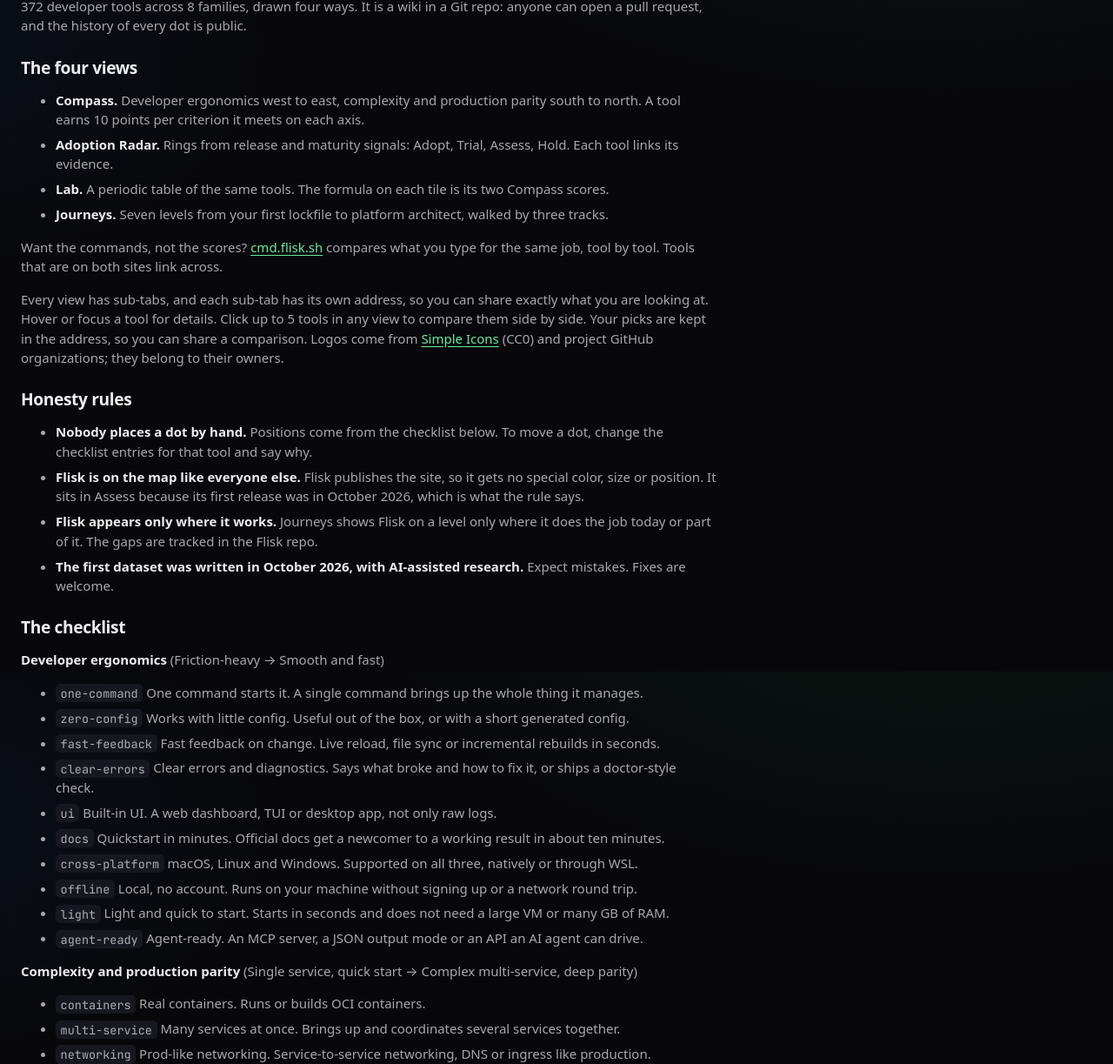
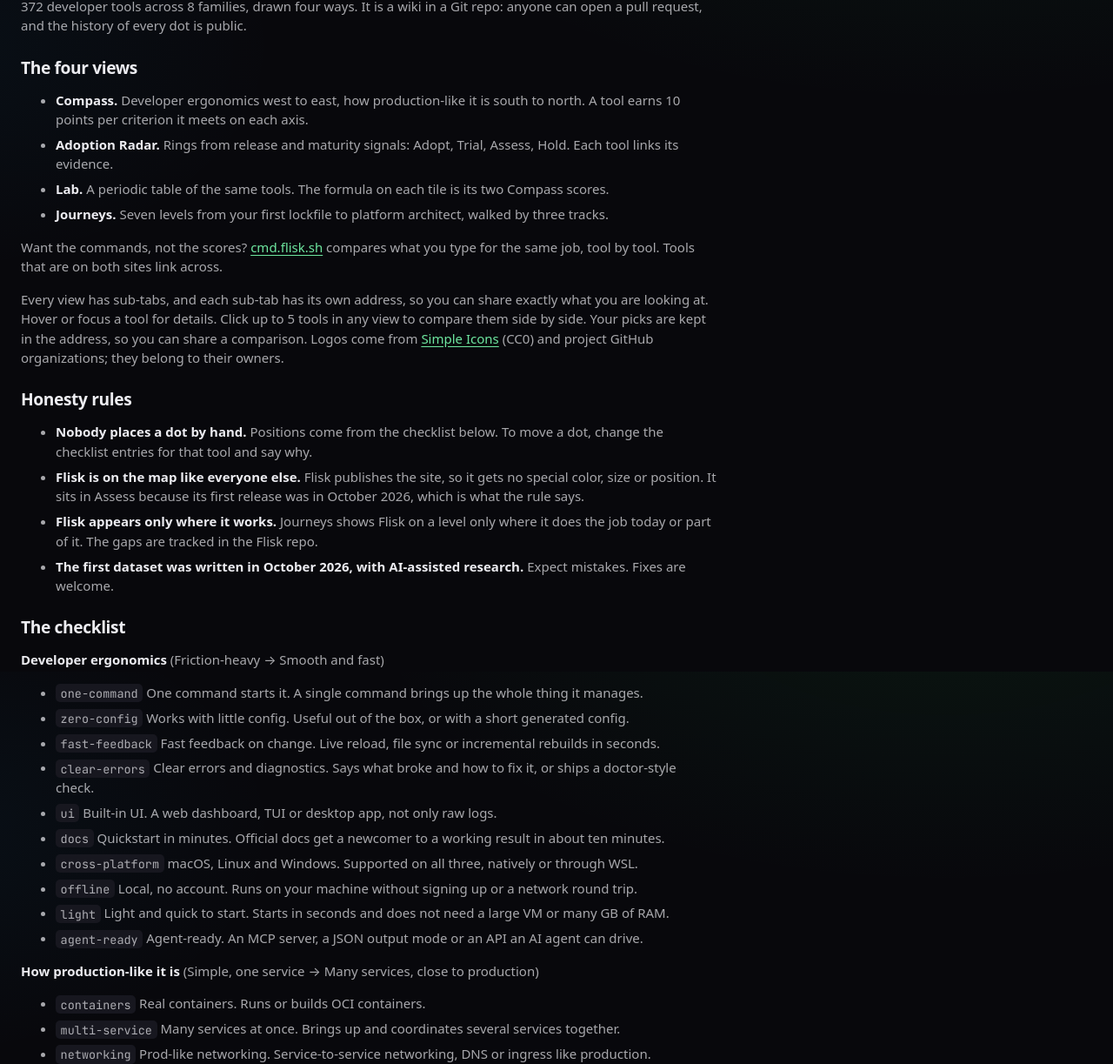
Before and after one commit to flisk-sh/roadmap, a Jekyll site: the page built from about.html, in a window 1280 px wide. Shown: the part 128-1351 px from the top of the page at 87% size. Built offline with Jekyll 4.4.1, drawn with Linux system fonts in a browser that asks for light colours; some web fonts are replaced.

Commit message:
Replace "parity" with "production-like" everywhere people read it
Tech leads did not know the word. The Compass axis is now "How production-like
it is" (simple, one service -> many services, close to production), with a
plain-English definition next to the checklist, an axis label on the chart,
and clearer corner subtitles. The data key stays `parity`, so no tool file
changes.

Co-Authored-By: Claude Sonnet 5.5 <noreply@anthropic.com>
Signed-off-by: odykyi <24225497+odykyi@users.noreply.github.com>

```diff
--- a/_config.yml
+++ b/_config.yml
@@ -3,7 +3,7 @@
 title: DevEx Roadmap
 tagline: A community map of local developer tools
 description: >-
-  300+ developer tools on four views: the Compass (ergonomics vs. parity), the Adoption Radar,
+  300+ developer tools on four views: the Compass (ease of use vs. how production-like), the Adoption Radar,
   the Lab (a periodic table) and Journeys from beginner to platform architect. Community-edited,
   every placement follows a public rubric.
 lang: en
--- a/_data/meta.yml
+++ b/_data/meta.yml
@@ -11,7 +11,7 @@ views:
   - id: compass
     name: Compass
     title: The DevEx Compass
-    blurb: Ergonomics runs west to east, production parity south to north. A public checklist places every dot.
+    blurb: Ergonomics runs west to east, how production-like it is south to north. A public checklist places every dot.
     subtabs: families
   - id: radar
     name: Adoption Radar
--- a/_data/rubric.yml
+++ b/_data/rubric.yml
@@ -1,5 +1,6 @@
 # How a tool's Compass position and Radar ring are decided. Nobody places a dot by hand:
-# a tool's X is 10 points per `dx` criterion it meets, its Y is 10 points per `parity` criterion.
+# a tool's X is 10 points per `dx` criterion it meets, its Y is 10 points per `parity` criterion
+# (shown to people as "production-like").
 # To move a dot, open a PR that adds or removes a criterion id on the tool, with a source.
 
 dx:
@@ -39,11 +40,13 @@ dx:
       label: Agent-ready
       help: An MCP server, a JSON output mode or an API an AI agent can drive.
 
+# The data key stays `parity`; everything people read says "production-like".
 parity:
-  title: Complexity and production parity
-  short: Parity
-  low: Single service, quick start
-  high: Complex multi-service, deep parity
+  title: How production-like it is
+  short: Production-like
+  low: Simple, one service
+  high: Many services, close to production
+  explain: How closely a tool recreates your real production system on your machine. A low score runs one thing; a high score runs many services together with real containers, databases and networking, like production does.
   criteria:
     - id: containers
       label: Real containers
--- a/_layouts/view.html
+++ b/_layouts/view.html
@@ -59,6 +59,7 @@ layout: default
       {%- assign a = rubric[ax] %}
       <div>
         <h3>{{ a.title }} <small>{% if ax == "dx" %}west → east{% else %}south → north{% endif %}</small></h3>
+        {%- if a.explain %}<p>{{ a.explain }}</p>{% endif %}
         <ol class="criteria">
           {%- for c in a.criteria %}<li><strong>{{ c.label }}.</strong> {{ c.help }}</li>{% endfor %}
         </ol>
@@ -73,7 +74,7 @@ layout: default
     <p>Dot shape shows the license: ● open source, ■ free or free tier, ◆ paid. Every tool links the release page or notice that puts it in its ring.</p>
     {%- elsif view_id == "lab" %}
     <h2>How to read a tile</h2>
-    <p>The grid resizes to fill your window, so on a small window each tile shows less. Top left is the element number, top right the license (OS open source, Fr free, Fm free tier, Pd paid). The big letters are the symbol, the bar at the bottom is the ring. The formula in each tooltip is its two Compass scores: <code>Dx</code> ergonomics and <code>Pa</code> parity, in tens.</p>
+    <p>The grid resizes to fill your window, so on a small window each tile shows less. Top left is the element number, top right the license (OS open source, Fr free, Fm free tier, Pd paid). The big letters are the symbol, the bar at the bottom is the ring. The formula in each tooltip is its two Compass scores: <code>Dx</code> ergonomics and <code>Pr</code> production-like, in tens.</p>
     {%- else %}
     <h2>How to read a journey</h2>
     <p>Each station is a level. Learn the tools on the line first; branches are worth knowing. Flisk appears on a level only where it does the job today (<span class="fl-key fl-yes">does it</span>) or part of it (<span class="fl-key fl-partial">partly</span>). Where it does not yet, it is left off. The gaps are tracked in <a href="{{ journeys.flisk_issue }}" rel="noopener">the Flisk repo</a>.</p>
@@ -84,7 +85,7 @@ layout: default
     <summary>The same tools as a table</summary>
     <div class="table-wrap">
       <table>
-        <thead><tr><th scope="col">Tool</th><th scope="col">Family</th><th scope="col">Category</th><th scope="col">Ring</th><th scope="col">License</th><th scope="col">Ergonomics</th><th scope="col">Parity</th></tr></thead>
+        <thead><tr><th scope="col">Tool</th><th scope="col">Family</th><th scope="col">Category</th><th scope="col">Ring</th><th scope="col">License</th><th scope="col">Ergonomics</th><th scope="col">Production-like</th></tr></thead>
         <tbody>
           {%- for f in families %}
           {%- assign row_hidden = false %}
--- a/about.html
+++ b/about.html
@@ -13,7 +13,7 @@ permalink: /about/
 
   <h2>The four views</h2>
   <ul>
-    <li><strong>Compass.</strong> Developer ergonomics west to east, complexity and production parity south to north. A tool earns 10 points per criterion it meets on each axis.</li>
+    <li><strong>Compass.</strong> Developer ergonomics west to east, how production-like it is south to north. A tool earns 10 points per criterion it meets on each axis.</li>
     <li><strong>Adoption Radar.</strong> Rings from release and maturity signals: Adopt, Trial, Assess, Hold. Each tool links its evidence.</li>
     <li><strong>Lab.</strong> A periodic table of the same tools. The formula on each tile is its two Compass scores.</li>
     <li><strong>Journeys.</strong> Seven levels from your first lockfile to platform architect, walked by three tracks.</li>
--- a/assets/css/style.css
+++ b/assets/css/style.css
@@ -487,7 +487,7 @@ code { font-family: var(--font-mono); font-size: 0.9em; }
 .tt-ring.ring-hold { background: var(--hold); }
 .tt-ring.fl-soon { background: var(--surface-3); color: var(--text) !important; }
 .tt-tag { margin: 0.55rem 0 0.5rem; color: var(--text); }
-.tt-bar { display: grid; grid-template-columns: 5.6rem 2rem 1fr; align-items: center; gap: 0.4rem; margin-top: 0.4rem; font-size: 0.75rem; color: var(--muted); }
+.tt-bar { display: grid; grid-template-columns: 7rem 2rem 1fr; align-items: center; gap: 0.4rem; margin-top: 0.4rem; font-size: 0.75rem; color: var(--muted); }
 .tt-bar b { font-family: var(--font-mono); color: var(--text); text-align: right; }
 .tt-bar i { height: 6px; border-radius: 3px; background: linear-gradient(90deg, var(--accent) var(--v), var(--surface-3) var(--v)); }
 .tt-crit { list-style: none; display: flex; flex-wrap: wrap; gap: 0.2rem; margin: 0.3rem 0 0; padding: 0; }
```
Also changed, not shown: CONTRIBUTING.md (+1 -1 lines), README.md (+1 -1 lines), assets/js/app.js (+9 -8 lines).
